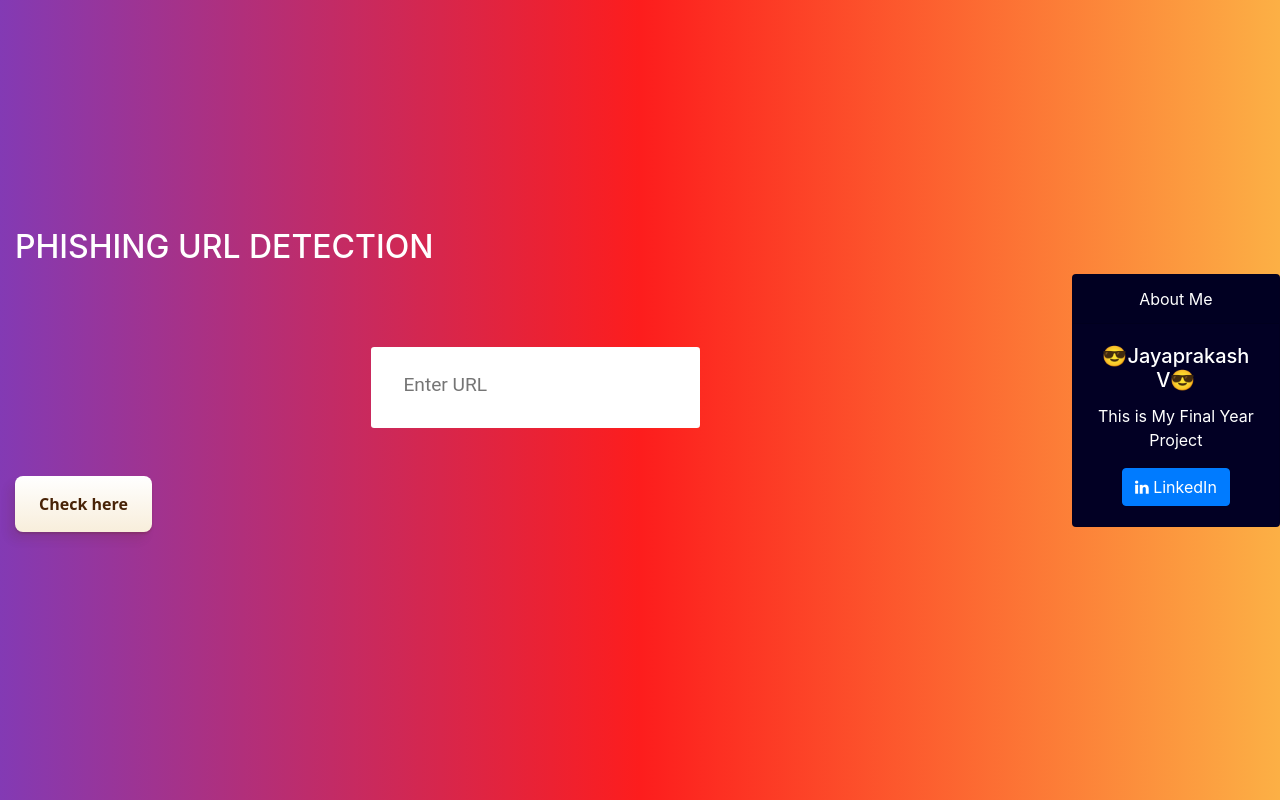
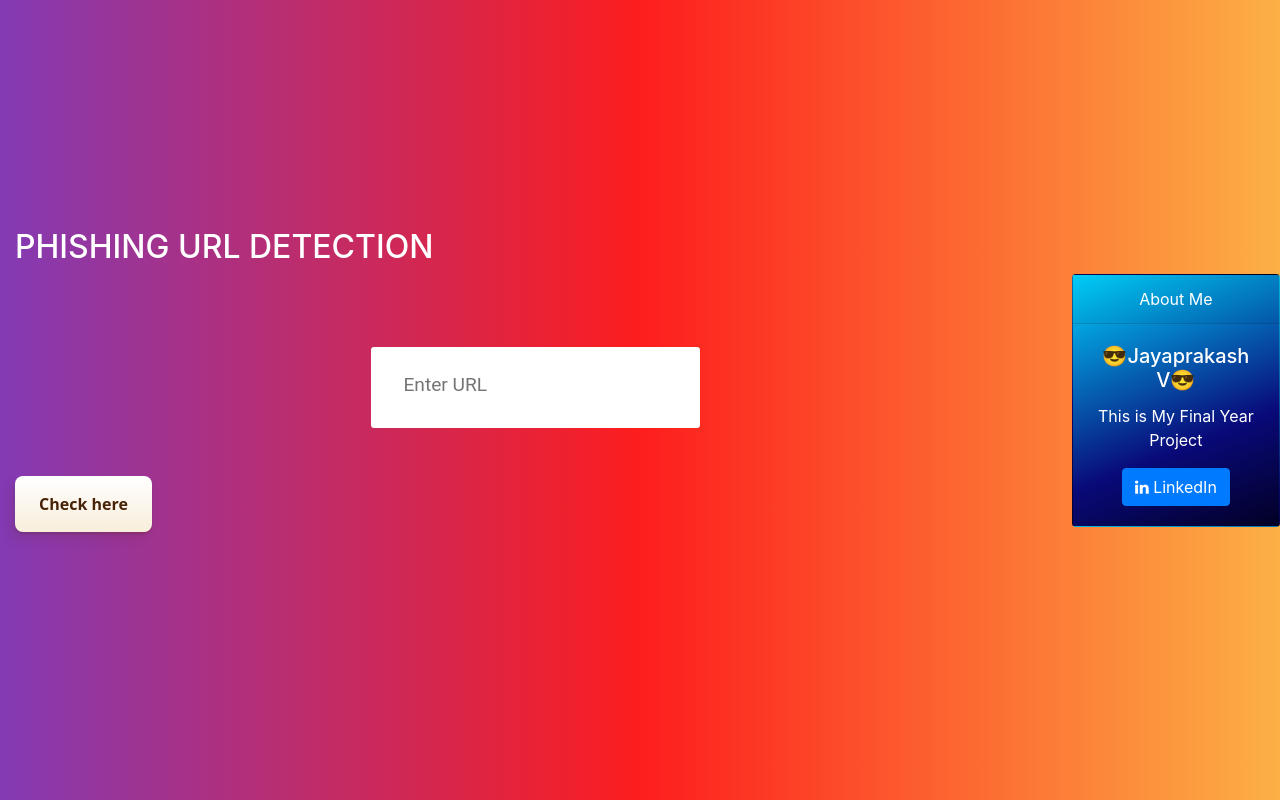
Before and after one commit to Jayaprakhash/FinalProject, a Flask app: page / in a window 1280 px wide. Run offline with Flask 2, Linux system fonts and the light colour scheme; some libraries are stand-ins or nearby versions.

Commit message:
first commit6

```diff
--- a/templates/index.html
+++ b/templates/index.html
@@ -19,7 +19,7 @@
 
 <body>
 
-<div class="container align-items-center justify-content-center">
+<div class="container">
     <br>
     <br>
     <div class="form" id="form1">
@@ -49,7 +49,7 @@
     </div>
     <br>
     <br>
-    <div class="card text-center" style="background: rgb(2,0,36);">
+    <div class="card text-center" style="background: rgb(2,0,36); background: linear-gradient(338deg, rgba(2,0,36,1) 0%, rgba(9,9,121,1) 35%, rgba(0,212,255,1) 100%);">
         <div class="card-header">
           About Me
         </div>
```
